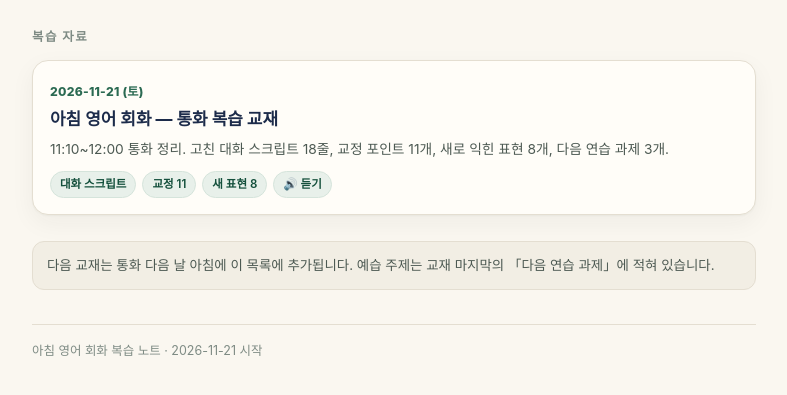
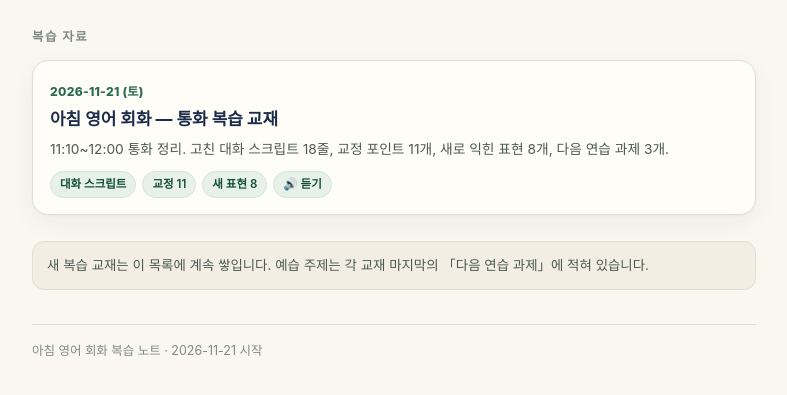
Before and after one commit to Jeongwuk-Ko/jwko260407, a plain HTML site: page index.html in a window 1280 px wide. Shown: the part 185-580 px from the top of the page, without its empty margins (246-1033 px from the left). Drawn offline with Linux system fonts and the light colour scheme.

Commit message:
목록 안내 문구 다듬기

```diff
--- a/index.html
+++ b/index.html
@@ -79,7 +79,7 @@
 
   </div>
 
-  <p class="note">다음 교재는 통화 다음 날 아침에 이 목록에 추가됩니다. 예습 주제는 교재 마지막의 「다음 연습 과제」에 적혀 있습니다.</p>
+  <p class="note">새 복습 교재는 이 목록에 계속 쌓입니다. 예습 주제는 각 교재 마지막의 「다음 연습 과제」에 적혀 있습니다.</p>
 
   <footer>아침 영어 회화 복습 노트 · 2026-11-21 시작</footer>
 </div>
```
